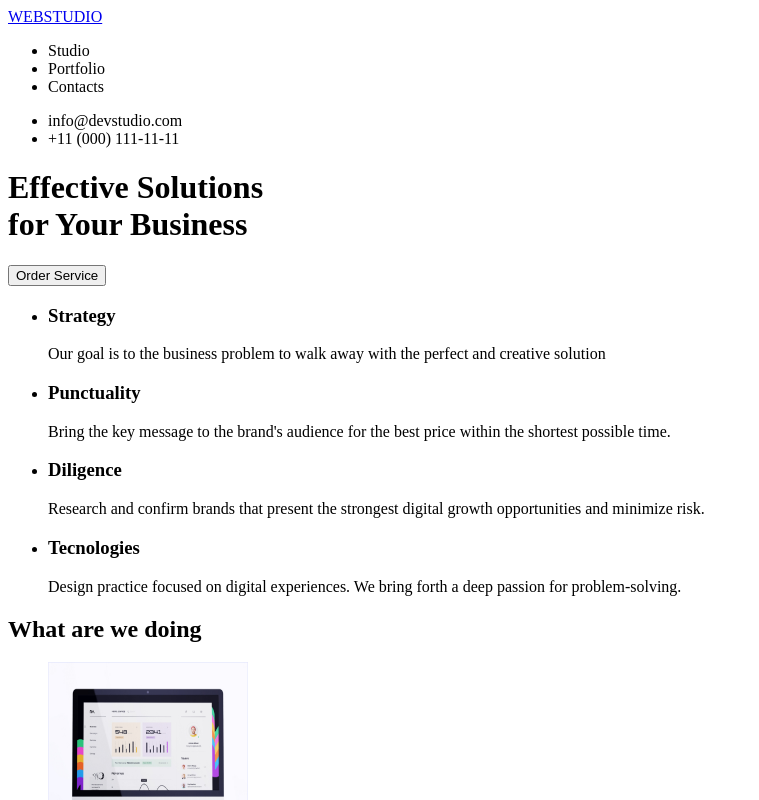
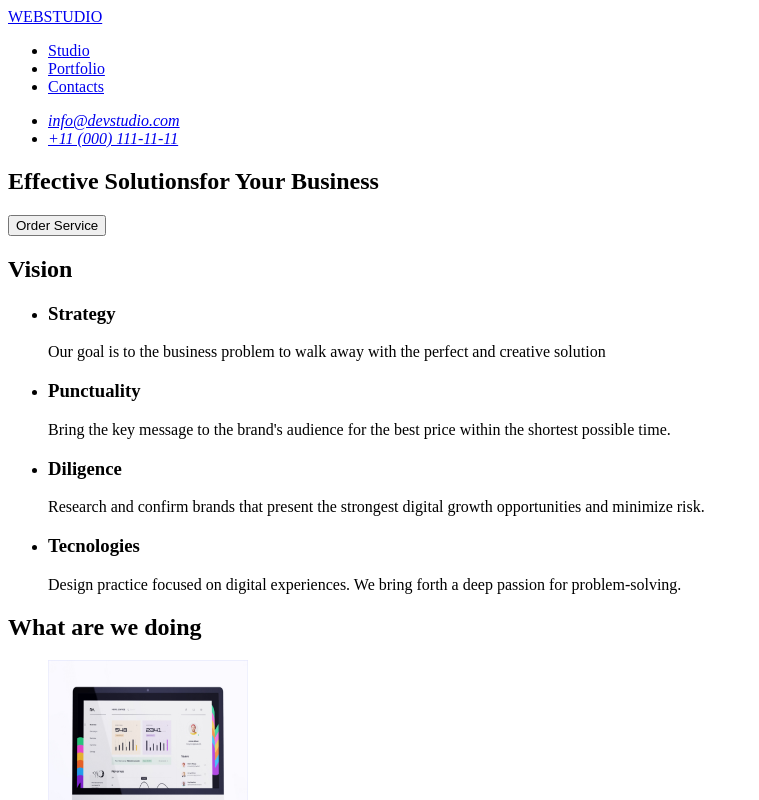
Before and after one commit to Calinao/goit-markup-hw-01, a plain HTML site: page index.html in a window 1280 px wide. Shown: the top 800 px of the page, without its empty margins (0-759 px from the left). Drawn offline with Linux system fonts and the light colour scheme.

Commit message:
updated content

```diff
--- a/index.html
+++ b/index.html
@@ -8,22 +8,37 @@
 <body>
     <header>
         <nav>
-            <a href="#">WEBSTUDIO</a>
+            <a href="./index.html">WEBSTUDIO</a>
             <ul>
-                <li>Studio</li>
-                <li>Portfolio</li>
-                <li>Contacts</li>
+                <li>
+                    <a href="#">Studio</a>
+                </li>
+                <li>
+                    <a href="#">Portfolio</a>
+                </li>
+                <li>
+                    <a href="#">Contacts</a>
+                </li>
             </ul>
         </nav>
+        <address>
             <ul>
-            <li>info@devstudio.com</li>
-            <li>+11 (000) 111-11-11</li>
+                <li>
+                    <a href="mailto:info@devstudio.com">info@devstudio.com</a>
+                </li>
+                <li>
+                    <a href="tel:+110001111111">+11 (000) 111-11-11</a>
+                </li>
             </ul>
+        </address>
     </header>
     <main>
-        <h1>Effective Solutions<br>for Your Business</h1>
+        <section>
+            <h1>Effective Solutionsfor Your Business</h1>
             <button type ="button">Order Service</button>
-        <br>
+        </section>
+        <section>
+            <h2>Vision</h2>
             <ul>
                 <li>
                     <h3>Strategy</h3>
@@ -50,6 +65,8 @@
                     </p>
                 </li>
             </ul>
+        </section>
+        <section>
             <h2>What are we doing</h2>
             <ul>
                 <li>
@@ -62,6 +79,8 @@
                     <img src="./images/img-act3.jpg" width="200" height="200" alt="activity-3">
                 </li>
             </ul>
+        </section>
+        <section>
             <h2>Our Team</h2>
             <ul>
                 <li>
@@ -93,13 +112,12 @@
                     </p>
                 </li>
             </ul>
+        </section>
     </main>
     <footer>
-        <a href="#">WEBSTUDIO</a>
+        <a href="./index.html">WebStudio</a>
         <p>
-            Increase the flow of customers and<br>
-            sales for your business with digital<br>
-            marketing & growth solutions.
+            Increase the flow of customers sales for your business with digital marketing & growth solutions.
         </p>
     </footer>
 </body>
```
Lines whose indentation alone changed are shown as unchanged.
